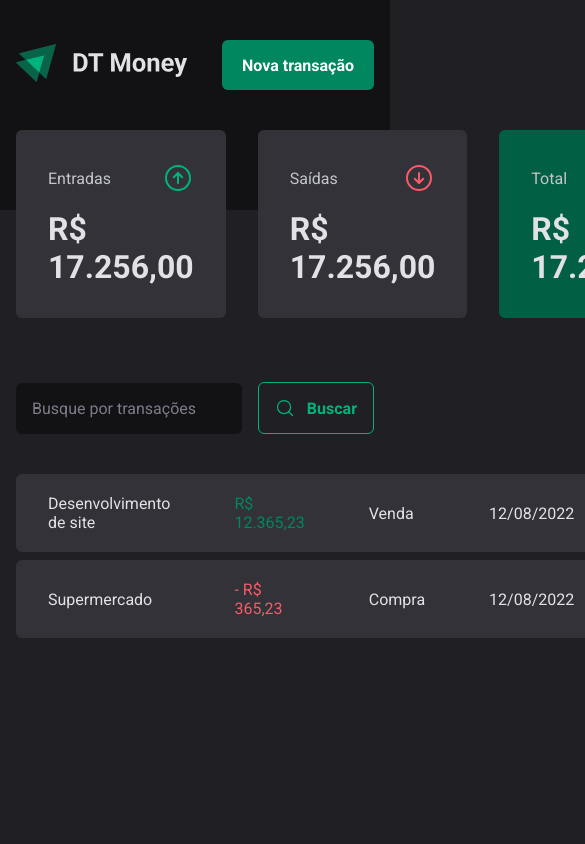
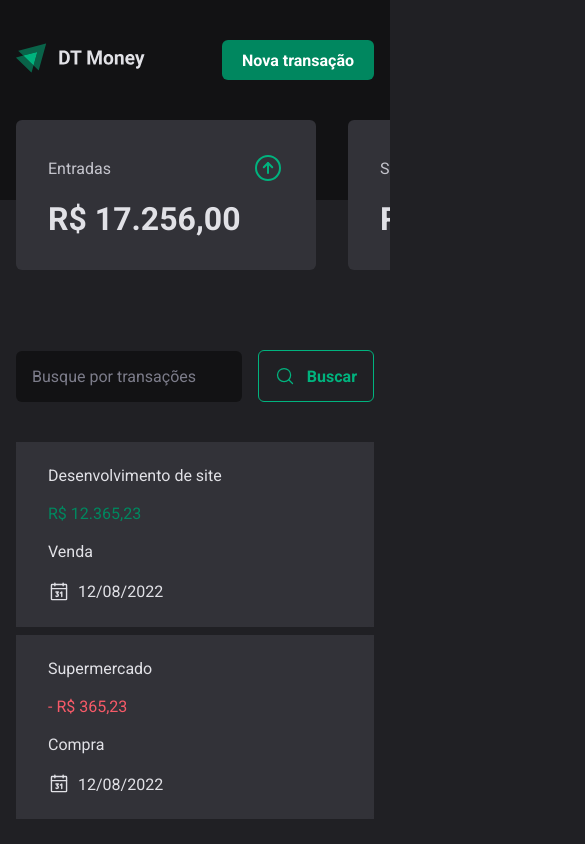
Before and after one commit to mauriciogirardi/dt-money, a React (Vite) app: page / in a window 390 px wide. Shown: the top 844 px of the page, 585 px wide, since content can reach past the window. Built offline with nearby package versions, Linux system fonts and the light colour scheme.

Commit message:
Add responsive to mobile and ipad mini

```diff
--- a/src/components/Header/styles.ts
+++ b/src/components/Header/styles.ts
@@ -14,6 +14,12 @@ export const Content = styled.header`
   display: flex;
   align-items: center;
   justify-content: space-between;
+
+  @media (max-width: 600px) {
+    img {
+      width: 130px;
+    }
+  }
 `;
 
 export const NewTransactionButton = styled.button`
@@ -27,4 +33,8 @@ export const NewTransactionButton = styled.button`
   &:hover {
     background-color: ${({ theme }) => theme["green-700"]};
   }
+
+  @media (max-width: 600px) {
+    height: 2.5rem;
+  }
 `;
--- a/src/components/Summary/styles.ts
+++ b/src/components/Summary/styles.ts
@@ -16,6 +16,11 @@ export const Container = styled.section`
   gap: 2rem;
 
   margin-top: -5rem;
+
+  @media (max-width: 768px) {
+    overflow-x: auto;
+    padding-bottom: 1rem;
+  }
 `;
 
 export const SummaryCard = styled.div<SummaryCardProps>`
@@ -35,4 +40,8 @@ export const SummaryCard = styled.div<SummaryCardProps>`
     margin-top: 1rem;
     font-size: 2rem;
   }
+
+  @media (max-width: 768px) {
+    width: 300px;
+  }
 `;
--- a/src/pages/Transactions/index.tsx
+++ b/src/pages/Transactions/index.tsx
@@ -1,3 +1,4 @@
+import { Calendar } from "phosphor-react";
 import { Header } from "../../components/Header";
 import { Summary } from "../../components/Summary";
 import { SearchForm } from "./components/SearchForm";
@@ -22,7 +23,12 @@ export function Transactions() {
                 </S.PriceHighlight>
               </td>
               <td>Venda</td>
-              <td>12/08/2022</td>
+              <td>
+                <S.DateTable>
+                  <Calendar size={22} />
+                  12/08/2022
+                </S.DateTable>
+              </td>
             </tr>
 
             <tr>
@@ -33,7 +39,12 @@ export function Transactions() {
                 </S.PriceHighlight>
               </td>
               <td>Compra</td>
-              <td>12/08/2022</td>
+              <td>
+                <S.DateTable>
+                  <Calendar size={22} />
+                  12/08/2022
+                </S.DateTable>
+              </td>
             </tr>
           </tbody>
         </S.TransactionTable>
--- a/src/pages/Transactions/styles.ts
+++ b/src/pages/Transactions/styles.ts
@@ -29,9 +29,41 @@ export const TransactionTable = styled.table`
       border-bottom-right-radius: 6px;
     }
   }
+
+  @media (max-width: 600px) {
+    tr {
+      background-color: ${({ theme }) => theme["gray-600"]};
+    }
+
+    td {
+      padding: 0.6rem 2rem;
+      display: block;
+      width: 100%;
+
+      &:first-child {
+        padding-top: 1.5rem;
+        border-top-left-radius: 6px;
+        border-top-right-radius: 6px;
+        border-bottom-left-radius: 0;
+      }
+
+      &:last-child {
+        padding-bottom: 1.5rem;
+        border-bottom-left-radius: 6px;
+        border-bottom-right-radius: 6px;
+        border-top-right-radius: 0;
+      }
+    }
+  }
 `;
 
 export const PriceHighlight = styled.span<PriceHighlightProps>`
   color: ${({ theme, variant }) =>
     variant === "income" ? theme["green-500"] : theme["red-300"]};
 `;
+
+export const DateTable = styled.span`
+  display: flex;
+  align-items: center;
+  gap: 0.5rem;
+`;
```
